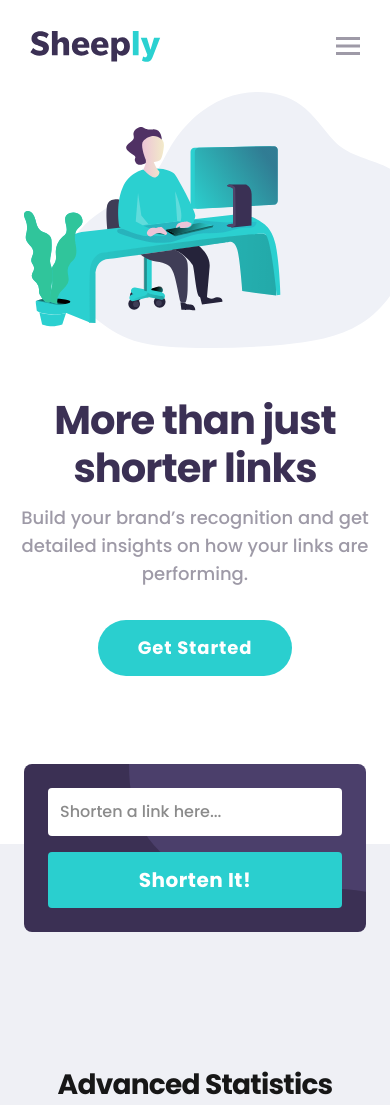
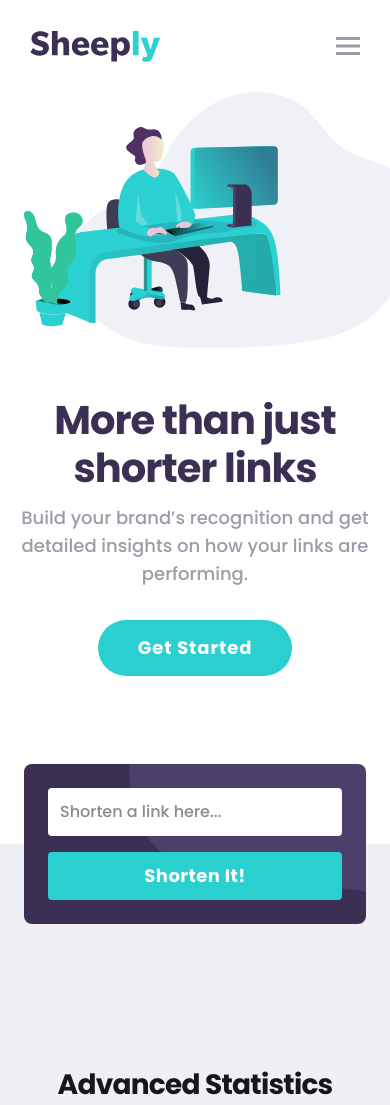
Before and after one commit to avfonseca00/sheep-ly, a Next.js app in the folder frontend/: page / in a window 390 px wide. Shown: the top 1105 px of the page. Built offline with nearby package versions, Linux system fonts and the light colour scheme.

Commit message:
fix(frontend): Improve the responsiveness of some components

```diff
--- a/frontend/src/app/components/Button.tsx
+++ b/frontend/src/app/components/Button.tsx
@@ -8,17 +8,17 @@ interface ButtonProps extends ButtonHTMLAttributes<HTMLButtonElement> {
 }
 
 const sizeClasses: Record<ButtonSize, string> = {
-    sm: 'text-sm px-0 w-full md:w-[104px] py-1.5',
-    lg: 'text-xl px-10 py-3.5 rounded-lg md:w-fit w-full',
+    sm: 'text-sm px-0 w-full md:w-[104px] py-2.5',
+    lg: 'text-lg py-2.5 md:text-xl px-10 md:py-3.5 rounded-lg md:w-fit w-full',
 };
 export default function Button({ className = '', children, size = 'sm', ...props }: ButtonProps) {
     return (
         <button
         {...props}
         className={`flex items-center justify-center
-        text-sm px-0 py-2.5 rounded-sm
+        rounded-sm
         bg-cyan hover:bg-cyan-900 transition-all cursor-pointer
-        text-white font-semibold tracking-wide ${sizeClasses[size]} ${className}`}>
+        text-white font-bold tracking-wide ${sizeClasses[size]} ${className}`}>
             {children}
         </button>
     )
--- a/frontend/src/app/components/LinkCard.tsx
+++ b/frontend/src/app/components/LinkCard.tsx
@@ -28,7 +28,7 @@ export default function LinkCard({link, short}: Props) {
                 <p className="text-md md:text-lg w-full overflow-hidden whitespace-nowrap overflow-ellipsis">{link}</p>
             </div>
             <div className="flex flex-col md:flex-row md:items-center gap-2 md:gap-6 p-4">
-                <a href={short} className="text-md md:text-lg w-auto text-cyan ">{short}</a>
+                <a href={short} className="text-md md:text-lg w-auto text-cyan overflow-hidden overflow-ellipsis whitespace-nowrap">{short}</a>
                 <Button size='sm' className={copied ? 'bg-dark-violet':''} onClick={copyToClipboard}>
                     {copied? 'Copied!': 'Copy'}
                 </Button>
```
